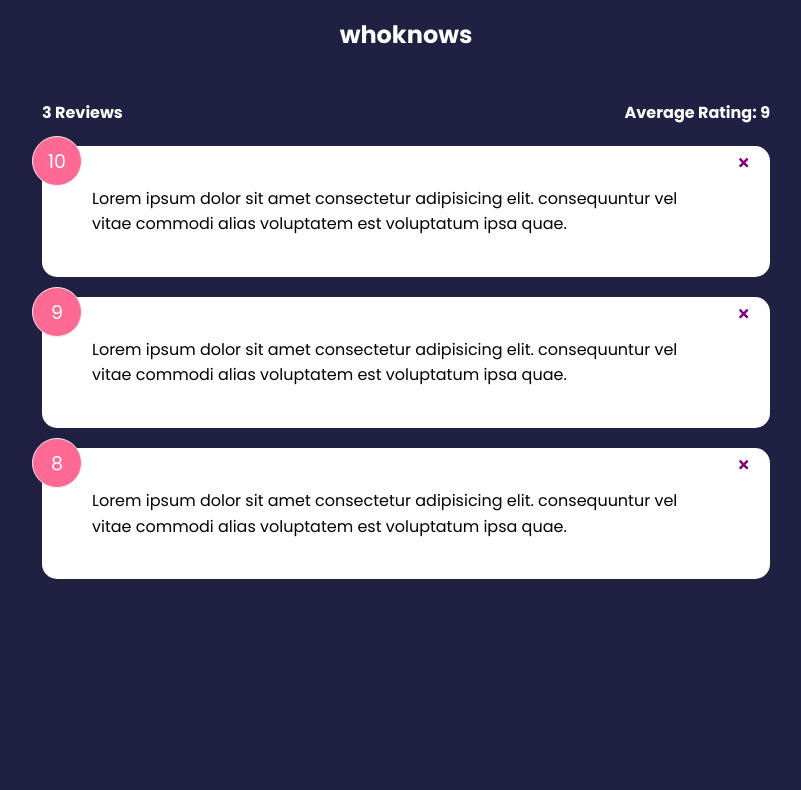
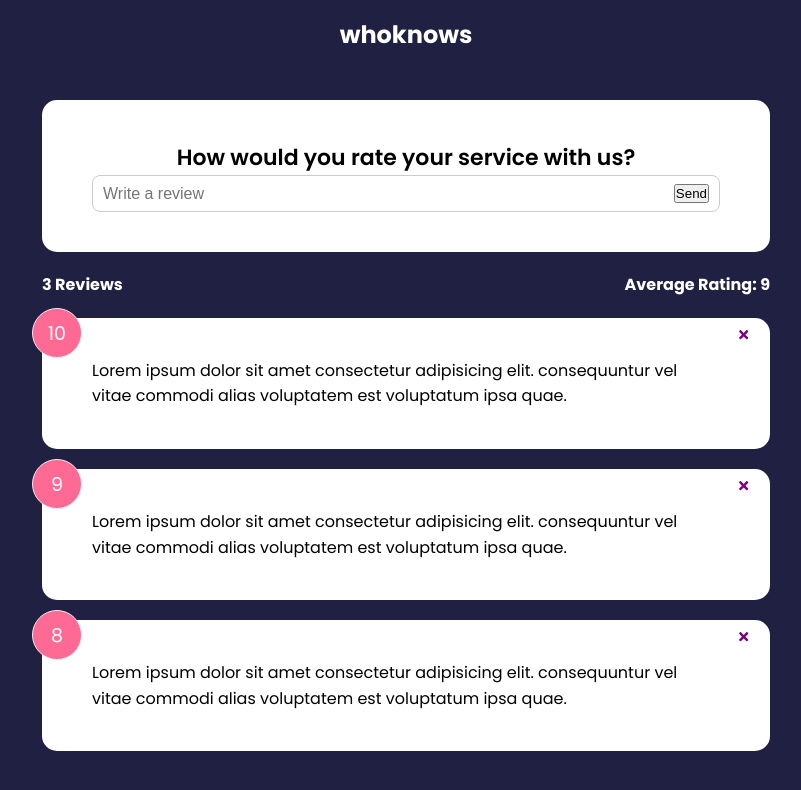
Before and after one commit to wlowry88/feedback-app, a React (Create React App) app: page / in a window 1280 px wide. Shown: the top 790 px of the page, without its empty margins (234-1035 px from the left). Built offline with nearby package versions, Linux system fonts and the light colour scheme.

Commit message:
components

```diff
--- a/src/App.js
+++ b/src/App.js
@@ -3,6 +3,7 @@ import FeedbackData from './data/FeedbackData';
 import Header from "./components/Header";
 import FeedbackList from './components/FeedbackList';
 import FeedbackStats from './components/FeedbackStats';
+import FeedbackForm from './components/FeedbackForm';
 
 function App(props) {
     const [feedback, setFeedback] = useState(FeedbackData);
@@ -16,6 +17,7 @@ function App(props) {
         <>
             <Header />
             <div className="container">
+                <FeedbackForm />
                 <FeedbackStats feedback={feedback}/>
                 <FeedbackList feedback={feedback}
                 handleDelete={deleteFeedback}/>
--- /dev/null
+++ b/src/components/Button.jsx
@@ -0,0 +1,30 @@
+import React from 'react'
+import PropTypes from 'prop-types'
+
+function Button( {children, version, type, isDisabled }) {
+  return (
+    <button
+      type={type}
+      disabled={isDisabled}
+      className={`btn-${version}`}>
+        {children}
+      </button>
+
+
+  )
+}
+
+Button.defaultProps = {
+  version: 'primary',
+  type: '',
+  isDisabled: false
+}
+
+Button.propTypes = {
+  children: PropTypes.node.isRequired,
+  version: PropTypes.string,
+  type: PropTypes.string,
+  isDisabled: PropTypes.bool
+}
+
+export default Button
--- /dev/null
+++ b/src/components/FeedbackForm.jsx
@@ -0,0 +1,37 @@
+import React from 'react'
+import { useState } from 'react'
+import PropTypes from 'prop-types'
+import Card from './shared/Card'
+import Button from './Button'
+
+function FeedbackForm(props) {
+    const [text, setText] = useState('');
+
+    const handleTextChange = (e) => {
+        console.log(e.target.value)
+    }
+    return (
+        <Card>
+            <form>
+                <h2>How would you rate your service with us?</h2>
+                <div className="input-group">
+                    <input
+                        onChange={handleTextChange}
+                        type="text"
+                        placeholder="Write a review"
+                        value={text}
+                    />
+                    <Button
+                        type="submit"
+                        version="">
+                        Send
+                    </Button>
+                </div>
+            </form>
+        </Card>
+    )
+}
+
+FeedbackForm.propTypes = {}
+
+export default FeedbackForm
```
